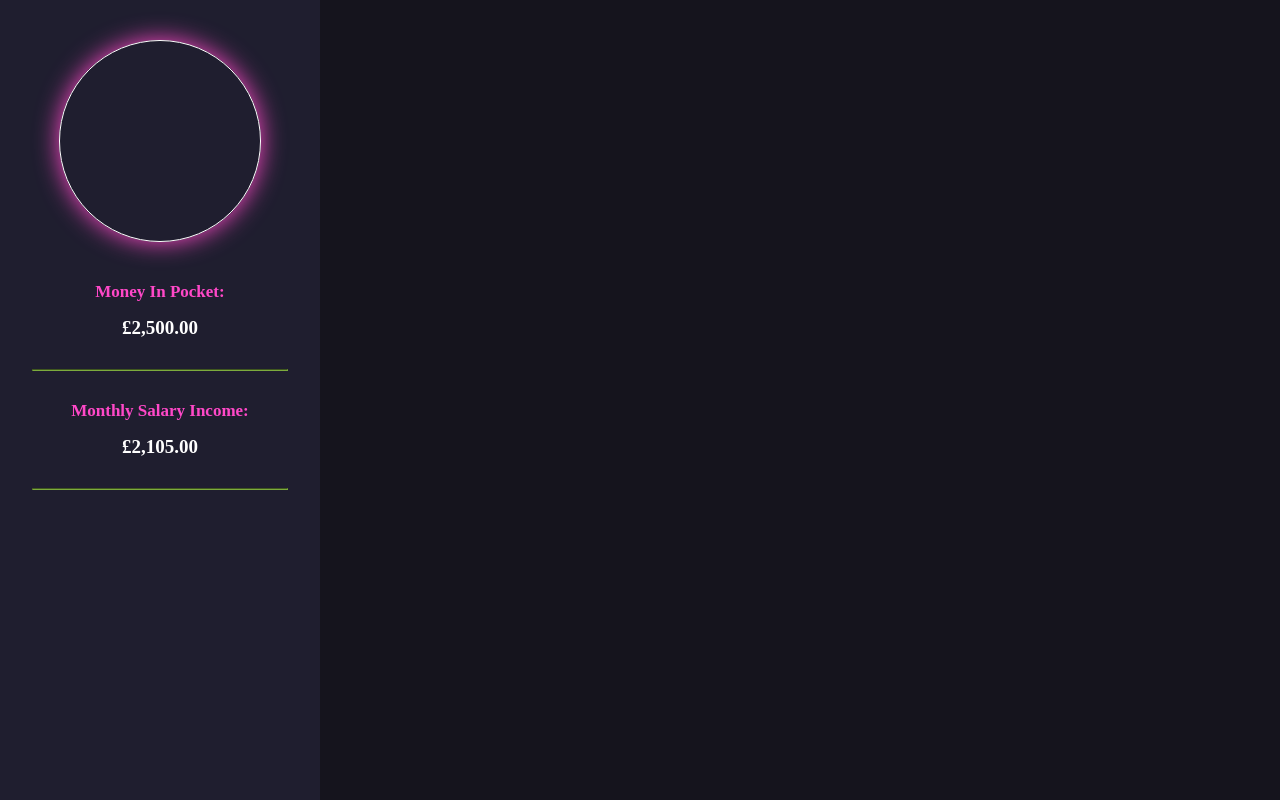
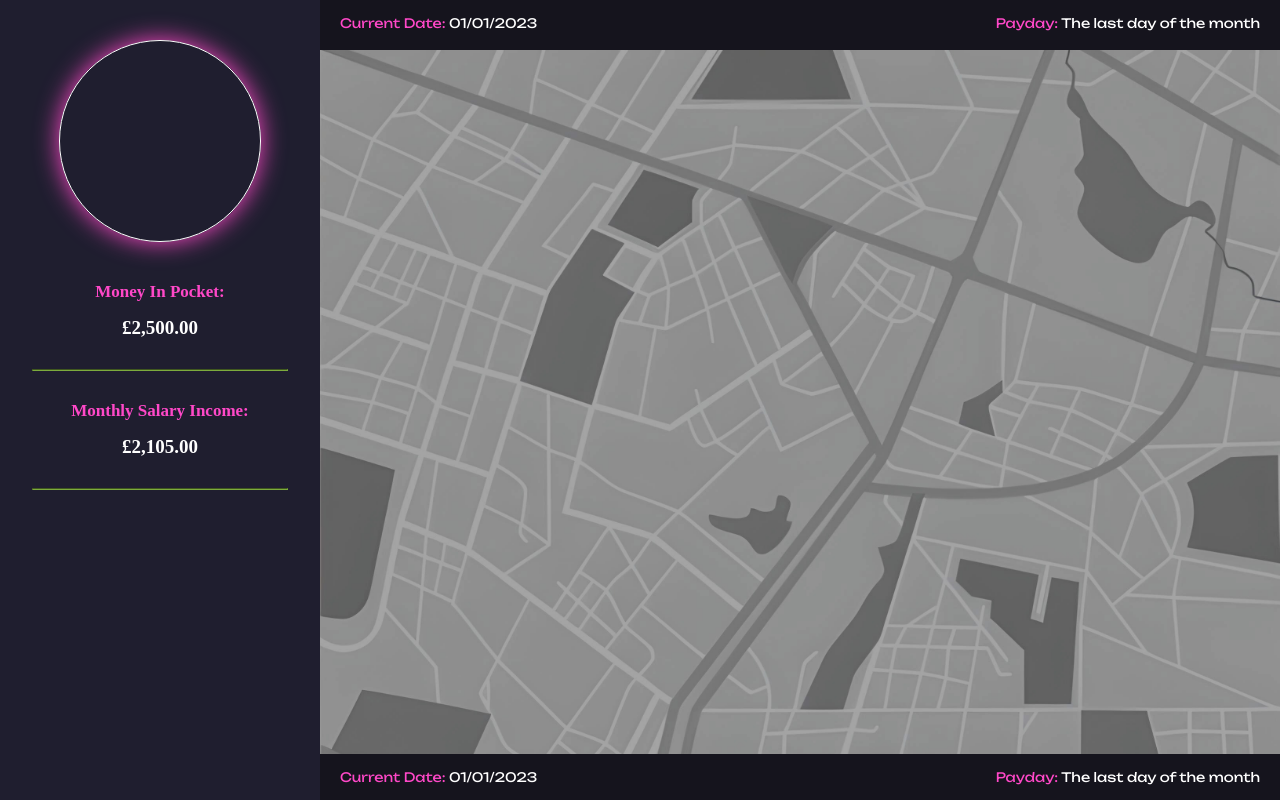
Before and after one commit to lucyscanlon/FinanceGame, a Vue app: page / in a window 1280 px wide. Built offline with nearby package versions, Linux system fonts and the light colour scheme; a web font is replaced by a local one.

Commit message:
added top and bottom banners displaying game information, added the map image display

```diff
--- a/src/components/MainGame/MainGame.vue
+++ b/src/components/MainGame/MainGame.vue
@@ -8,6 +8,23 @@ Elements that will be inside this container include:
 
 <template>
     <div class="maingame-wrapper">
+        <div className="gameplay-topbanner-wrapper">
+               <div className="current-date-wrapper">
+                        <p>Current Date: <span className="colour-white">01/01/2023</span></p>
+                    </div>
+                    <div className="payday-date-wrapper">
+                        <p>Payday: <span className="colour-white">The last day of the month</span></p>
+                    </div>
+            </div>
+        <MapDisplay></MapDisplay>
+        <div className="gameplay-topbanner-wrapper">
+               <div className="current-date-wrapper">
+                        <p>Current Date: <span className="colour-white">01/01/2023</span></p>
+                    </div>
+                    <div className="payday-date-wrapper">
+                        <p>Payday: <span className="colour-white">The last day of the month</span></p>
+                    </div>
+            </div>
 
     </div>
 
@@ -16,8 +33,13 @@ Elements that will be inside this container include:
 
 <script>
 
+import MapDisplay from './MapLayout.vue';
+
 export default {
     name: 'MainGameWrapper',
+    components: {
+        MapDisplay,
+    }
 }
 
 </script>
--- /dev/null
+++ b/src/components/MainGame/MapLayout.vue
@@ -0,0 +1,22 @@
+<!-- Template for the map layout
+
+Components that will be inside this container include:
+- living options information display components
+
+-->
+
+
+<template>
+    <div className="map-display-wrapper">
+
+
+    </div>
+</template>
+
+<script>
+
+export default {
+    name: 'MapDisplay',
+}
+
+</script>
--- a/src/styles/style.css
+++ b/src/styles/style.css
@@ -102,3 +102,75 @@ body {
 .characterstats-set hr {
     border-color: #7DAB3D;
 }
+
+
+/* top and bottom banner */
+
+.gameplay-topbanner-wrapper {
+    width: 100%;
+    height: 50px;
+
+  }
+
+  .gameplay-topbanner-wrapper {
+    display: flex;
+  }
+
+  .current-date-wrapper p {
+    font-family: unbounded-reg;
+    color: #FF48C8;
+    font-size: 13px;
+    padding-left: 20px;
+    padding-top: 15px;
+  }
+
+  .current-date-wrapper {
+    width: 50%;
+    height: auto;
+    float: left;
+  }
+
+  .payday-date-wrapper {
+    width: 50%;
+    height: auto;
+    float: right;
+  }
+
+  .payday-date-wrapper p {
+    font-family: unbounded-reg;
+    color: #FF48C8;
+    text-align: right;
+    font-size: 13px;
+    padding-right: 20px;
+    padding-top: 15px;
+  }
+
+  .colour-white {
+    color: white;
+  }
+
+  .gameplay-bottombanner-wrapper {
+    width: 100%;
+    height: 50px;
+    position: fixed;
+    bottom: 0px;
+  }
+
+  .monthly-outgoings-wrapper p  {
+    font-family: unbounded-reg;
+    color: #FF48C8;
+    font-size: 13px;
+    padding-left: 20px;
+    padding-top: 15px;
+  }
+
+
+/*  map layout display */
+
+.map-display-wrapper {
+    width: 100%;
+    height: 88%;
+    background-image: url('../assets/img/mapbw.jpg');
+    background-size: 100%;
+    overflow: hidden;
+}
```
Also changed, not shown: src/assets/img/mapbw.jpg (added).
